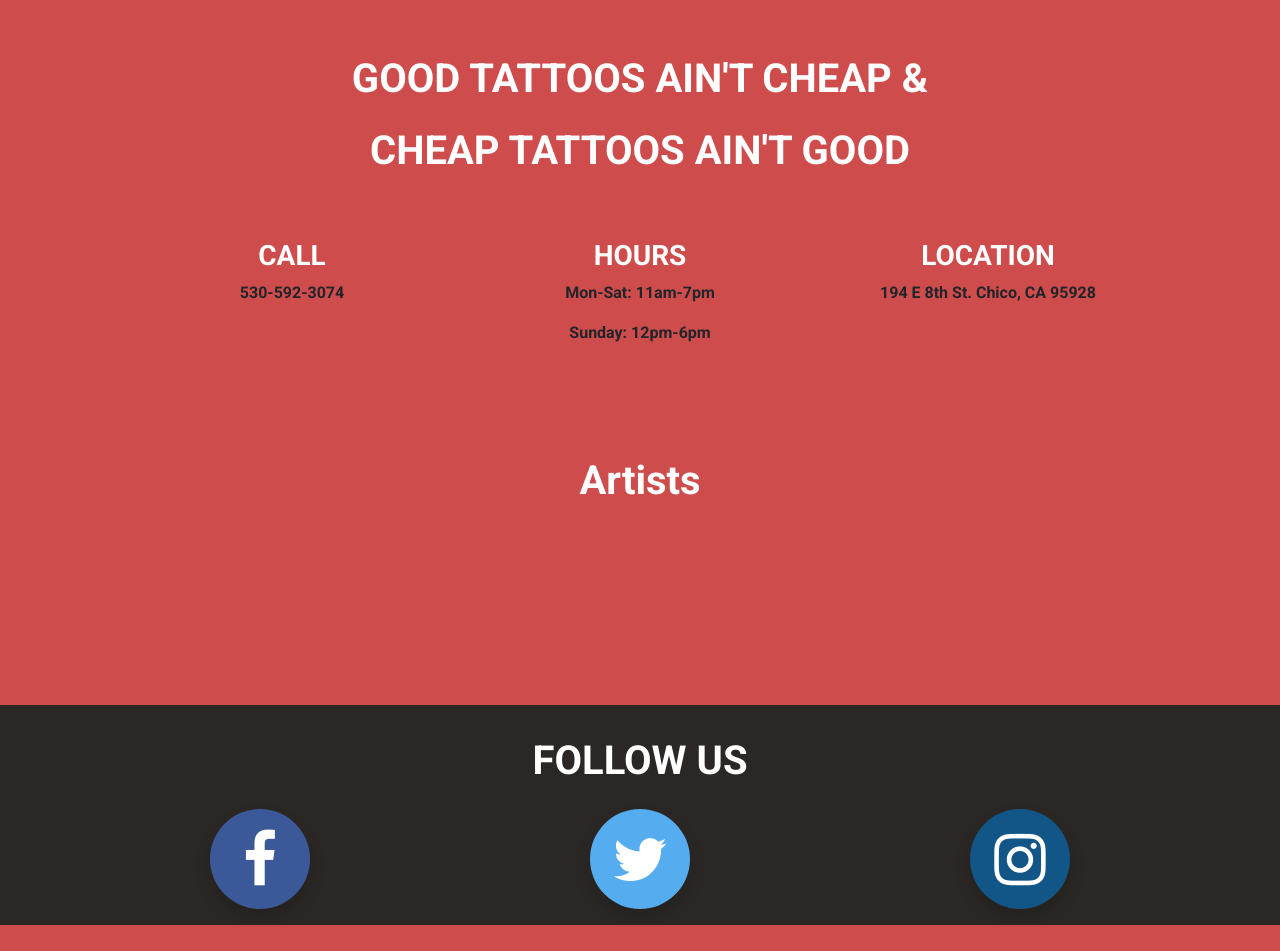
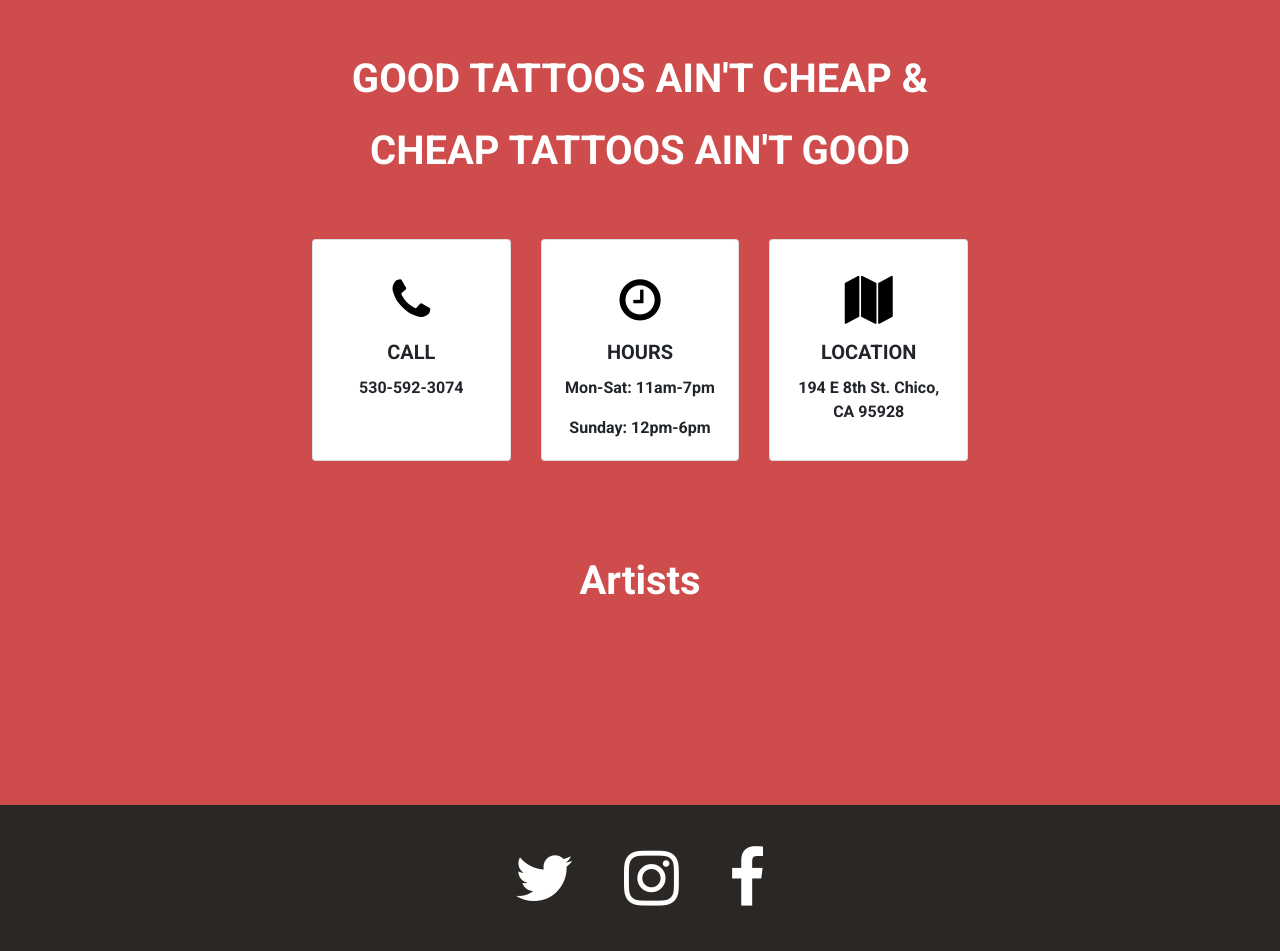
Before and after one commit to dlhedglin/CINS465-final-project, a Django app: template mysite/myapp/templates/home.html in a window 1280 px wide. Shown: the part 857-1808 px from the top of the page. Before the commit the page ends 1782 px from the top, so only its background shows below. Run offline with Django 3.2, Linux system fonts and the light colour scheme; the template is opened without the code that fills it, so the values that code supplies are empty; some libraries are stand-ins or nearby versions.

Commit message:
changed styling on page

```diff
--- a/mysite/myapp/templates/base.html
+++ b/mysite/myapp/templates/base.html
@@ -41,15 +41,16 @@
         }
 
         .fa {
-            padding: 20px;
-            font-size: 60px;
-            width: 100px;
-            height: 100px;
-            text-align: center;
-            border-radius: 50%;
+            {% comment %} padding: 20px; {% endcomment %}
+            {% comment %} font-size: 60px; {% endcomment %}
+            {% comment %} width: 100px; {% endcomment %}
+            {% comment %} height: 100px; {% endcomment %}
+            {% comment %} text-align: center; {% endcomment %}
+            {% comment %} border-radius: 50%; {% endcomment %}
+            color: white;
         }
 
-        .fa-facebook {
+        {% comment %} .fa-facebook {
             background: #3B5998;
             color: white;
         }
@@ -66,7 +67,7 @@
         .fa-envelope {
             background: #dd4b39;
             color: white;
-        }
+        } {% endcomment %}
         .style-1 {
         color: black;
         }
@@ -82,6 +83,18 @@
         .style-2 a:focus {
             color: #871F78;
             opacity: 0.8;
+        }
+        ul.horizontal {
+            list-style-type: none;
+            margin: 0 auto;
+            padding: 0;
+            overflow: hidden;
+            display: table;
+        }
+        li.horizontal {
+            float: left;
+            padding: 25px;
+            color: white;
         }
     </style>
 </head>
@@ -144,8 +157,13 @@
 </body>
 <div class="container-fluid text-center p-3" style="background-color: #2a2724">
     <div class="container">
-      <h1 class="text-white p-3">FOLLOW US</h1>
-      <div class="row justify-content-center">
+    <ul class="horizontal">
+        <li class="horizontal"><a href="https://twitter.com/12volttattoo"><i class="fa fa-twitter fa-4x"></i></a></li>
+        <li class="horizontal"><a href="https://www.instagram.com/12volttattoo"><i class="fa fa-instagram fa-4x"></i></a></li>
+        <li class="horizontal"><a href="https://www.facebook.com/12VoltTattoo"><i class="fa fa-facebook fa-4x"></i></a></li>
+    </ul>
+      {% comment %} <h1 class="text-white p-3">FOLLOW US</h1> {% endcomment %}
+      {% comment %} <div class="row justify-content-center">
         <div class="col-4">
           <a href="https://www.facebook.com/12VoltTattoo" class="fa fa-facebook shadow btn"></a>
         </div>
@@ -155,7 +173,7 @@
         <div class="col-4">
           <a href="https://www.instagram.com/12volttattoo" class="fa fa-instagram shadow btn"></a>
         </div>
-      </div>
+      </div> {% endcomment %}
     </div>
   </div>
 </html>
--- a/mysite/myapp/templates/home.html
+++ b/mysite/myapp/templates/home.html
@@ -8,18 +8,29 @@
   <h1 class="text-white p-2">CHEAP TATTOOS AIN'T GOOD</h1>
   <div class="container">
     <div class="row p-5 justify-content-center" style="background-color: #cf4c4d">
-      <div class="col-sm">
-        <h3 class="text-white">CALL</h3>
-        <p>530-592-3074</p>
+      <div class="card-deck">
+        <div class="card">
+          <div class="card-body">
+            <i class="fa fa-phone fa-3x p-3" style="color:black"></i>
+            <h5 class="card-title">CALL</h5>
+            <p class="card-text info">530-592-3074</p>
           </div>
-      <div class="col-sm">
-        <h3 class="text-white">HOURS</h3>
-        <p>Mon-Sat: 11am-7pm</p>
-        <p>Sunday: 12pm-6pm</p>
         </div>
-      <div class="col-sm">
-        <h3 class="text-white">LOCATION</h3>
-        <p>194 E 8th St. Chico, CA 95928</p>
+        <div class="card">
+          <div class="card-body">
+            <i class="fa fa-clock-o p-3 fa-3x" style="color:black"></i>
+            <h5 class="card-title">HOURS</h5>
+            <p class="card-text">Mon-Sat: 11am-7pm</p>
+            <p class="card-text">Sunday: 12pm-6pm</p>
+          </div>
+        </div>
+        <div class="card">
+          <div class="card-body">
+            <i class="fa fa-map fa-3x p-3" style="color:black"></i>
+            <h5 class="card-title">LOCATION</h5>
+            <p class="card-text">194 E 8th St. Chico, CA 95928</p>
+          </div>
+        </div>
       </div>
     </div>
   </div>
```
Also changed, not shown: mysite/myapp/templates/artistpage.html (+7 -9 lines). Lines whose indentation alone changed are shown as unchanged.
